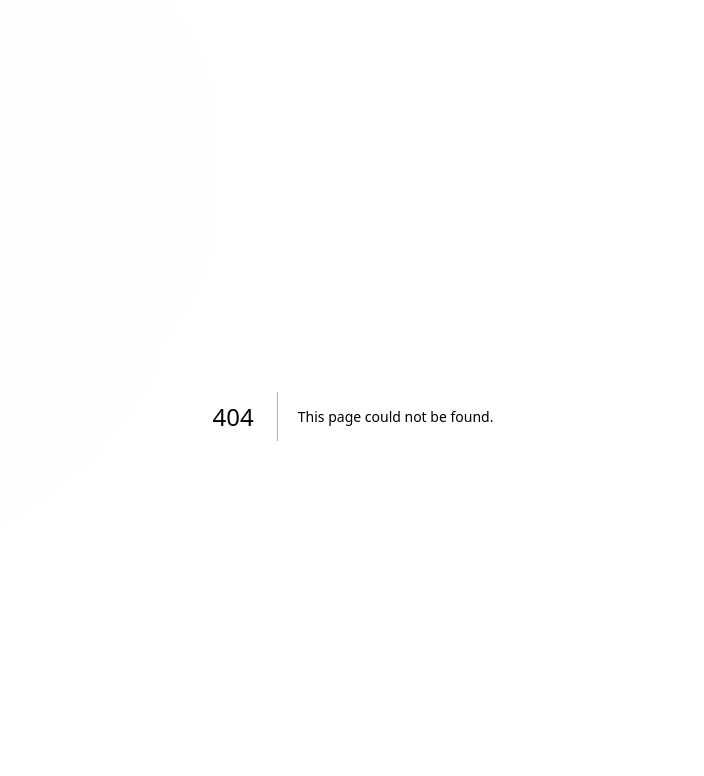
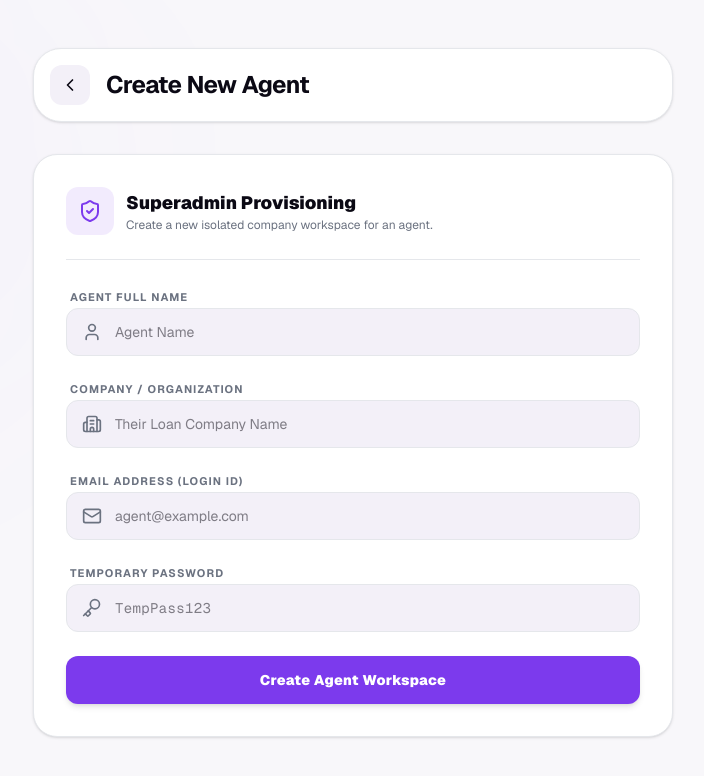
Before and after one commit to dilshandevxx/finance-app-loan-collection, a Next.js app: page /settings/add-agent in a window 1280 px wide. Before the commit this address had no page. Shown: the top 776 px of the page, without its empty margins (319-1023 px from the left). Built offline with nearby package versions, Linux system fonts and the light colour scheme.

Commit message:
changed file name

```diff
--- a/src/app/auth-actions.ts
+++ b/src/app/auth-actions.ts
@@ -40,6 +40,38 @@ export async function loginWithPassword(email: string, password: string) {
   return { success: true };
 }
 
+export async function adminCreateAgent(fullName: string, companyName: string, email: string, tempPassword: string) {
+  try {
+    const supabase = await createClient();
+
+    // 1. Verify caller is authenticated
+    const { data: { user } } = await supabase.auth.getUser();
+    if (!user) return { success: false, error: "Not logged in as admin" };
+
+    // 2. Instantiate Admin Client
+    const adminSupabase = getSupabaseClient();
+
+    // 3. Create the user
+    const { data, error } = await adminSupabase.auth.admin.createUser({
+      email,
+      password: tempPassword,
+      email_confirm: true, // Auto-confirm
+      user_metadata: {
+        full_name: fullName,
+        company_name: companyName
+      }
+    });
+
+    if (error) {
+      return { success: false, error: error.message };
+    }
+
+    return { success: true };
+  } catch (err: any) {
+    return { success: false, error: err.message };
+  }
+}
+
 export async function logout() {
   const supabase = await createClient();
   await supabase.auth.signOut();
@@ -63,7 +95,12 @@ export async function getAgentPin(): Promise<string | null> {
 
   const { data } = await supabase
     .from("user_profiles")
-    .select("hashed_pin")
+    .select(`
+      hashed_pin,
+      tenants!inner (
+        name
+      )
+    `)
     .eq("id", user.id)
     .maybeSingle();
 
@@ -202,7 +239,14 @@ export async function getUserProfile() {
 
   const { data: profile } = await supabase
     .from("user_profiles")
-    .select("full_name, email, hashed_pin")
+    .select(`
+      full_name,
+      email,
+      hashed_pin,
+      tenants (
+        name
+      )
+    `)
     .eq("id", user.id)
     .maybeSingle();
 
@@ -219,16 +263,20 @@ export async function getUserProfile() {
     displayName = displayName.charAt(0).toUpperCase() + displayName.slice(1);
   }
 
-  // Always prefer the confirmed email from Supabase Auth — it's guaranteed to be set
+  // Always prefer the confirmed email from Supabase Auth
   const displayEmail = user.email || profile?.email || "No email";
   const avatarUrl = user.user_metadata?.avatar_url || "";
+
+  // Type assertion since PostgREST can return an array or object for joins
+  const tenantData = profile?.tenants as unknown as { name?: string };
 
   return {
     id: user.id,
     name: displayName,
     email: displayEmail,
     pin: profile?.hashed_pin || "Not set",
-    avatarUrl
+    avatarUrl,
+    companyName: tenantData?.name || "My Loan Company"
   };
 }
 
--- /dev/null
+++ b/src/app/settings/add-agent/page.tsx
@@ -0,0 +1,168 @@
+"use client";
+import { useState } from "react";
+import { useRouter } from "next/navigation";
+import Link from "next/link";
+import { ChevronLeft, User, Building2, Mail, Key, ShieldCheck } from "lucide-react";
+import { adminCreateAgent } from "@/app/auth-actions";
+
+export default function AddAgentPage() {
+  const [fullName, setFullName] = useState("");
+  const [companyName, setCompanyName] = useState("");
+  const [email, setEmail] = useState("");
+  const [tempPassword, setTempPassword] = useState("");
+  const [error, setError] = useState<string | null>(null);
+  const [loading, setLoading] = useState(false);
+  const [success, setSuccess] = useState(false);
+  const router = useRouter();
+
+  const handleCreateAgent = async (e: React.FormEvent) => {
+    e.preventDefault();
+    setLoading(true);
+    setError(null);
+    try {
+      const result = await adminCreateAgent(fullName, companyName, email, tempPassword);
+      if (result.success) {
+        setSuccess(true);
+        setTimeout(() => {
+          router.push("/settings");
+        }, 3000);
+      } else {
+        setError(result.error || "Failed to create agent");
+      }
+    } catch {
+      setError("An unexpected error occurred");
+    } finally {
+      setLoading(false);
+    }
+  };
+
+  if (success) {
+    return (
+      <div className="w-full flex flex-col gap-6 pb-32 md:pb-12 max-w-2xl mx-auto px-4 pt-8">
+        <div className="bg-card border border-border rounded-3xl p-8 text-center flex flex-col items-center shadow-xl">
+          <div className="w-20 h-20 rounded-full bg-emerald-500/20 text-emerald-500 flex items-center justify-center mb-6">
+            <ShieldCheck className="w-10 h-10" />
+          </div>
+          <h2 className="text-2xl font-black text-foreground tracking-tight">Agent Created!</h2>
+          <p className="text-muted-foreground mt-2 font-medium">
+            The new agent account and company workspace have been provisioned successfully.
+          </p>
+          <p className="text-sm text-foreground mt-4 font-bold p-4 bg-secondary rounded-xl border border-border">
+            Please share the temporary password with the agent. They will set their own PIN upon first login.
+          </p>
+        </div>
+      </div>
+    );
+  }
+
+  return (
+    <div className="w-full flex flex-col gap-6 pb-32 md:pb-12 max-w-2xl mx-auto px-4 pt-8">
+      {/* Header */}
+      <header className="flex items-center gap-4 bg-card p-4 rounded-[1.75rem] border border-border shadow-sm mb-2">
+        <Link href="/settings">
+          <button className="w-10 h-10 rounded-xl bg-secondary hover:bg-border/50 flex items-center justify-center transition-colors">
+            <ChevronLeft className="w-5 h-5" />
+          </button>
+        </Link>
+        <h1 className="text-xl sm:text-2xl font-bold tracking-tight text-foreground">Create New Agent</h1>
+      </header>
+
+      {/* Form Card */}
+      <div className="bg-card border border-border rounded-3xl p-6 sm:p-8 shadow-sm">
+        <div className="flex items-center gap-3 mb-6 pb-6 border-b border-border">
+          <div className="bg-primary/10 p-3 rounded-xl">
+            <ShieldCheck className="w-6 h-6 text-primary" />
+          </div>
+          <div>
+            <h2 className="text-lg font-black">Superadmin Provisioning</h2>
+            <p className="text-xs text-muted-foreground">Create a new isolated company workspace for an agent.</p>
+          </div>
+        </div>
+
+        {error && (
+          <div className="w-full bg-destructive/10 text-destructive text-sm font-semibold p-4 rounded-xl mb-6 border border-destructive/20 text-center">
+            {error}
+          </div>
+        )}
+
+        <form onSubmit={handleCreateAgent} className="space-y-5">
+          <div className="space-y-1.5">
+            <label className="text-[11px] font-bold text-muted-foreground uppercase tracking-widest ml-1">Agent Full Name</label>
+            <div className="relative group">
+              <User className="absolute left-4 top-1/2 -translate-y-1/2 w-5 h-5 text-muted-foreground group-focus-within:text-primary transition-colors" />
+              <input
+                type="text"
+                required
+                value={fullName}
+                onChange={(e) => setFullName(e.target.value)}
+                className="w-full h-12 pl-12 pr-4 rounded-xl bg-secondary border border-border focus:border-primary focus:bg-background outline-none transition-all text-sm text-foreground"
+                placeholder="Agent Name"
+              />
+            </div>
+          </div>
+
+          <div className="space-y-1.5">
+            <label className="text-[11px] font-bold text-muted-foreground uppercase tracking-widest ml-1">Company / Organization</label>
+            <div className="relative group">
+              <Building2 className="absolute left-4 top-1/2 -translate-y-1/2 w-5 h-5 text-muted-foreground group-focus-within:text-primary transition-colors" />
+              <input
+                type="text"
+                required
+                value={companyName}
+                onChange={(e) => setCompanyName(e.target.value)}
+                className="w-full h-12 pl-12 pr-4 rounded-xl bg-secondary border border-border focus:border-primary focus:bg-background outline-none transition-all text-sm text-foreground"
+                placeholder="Their Loan Company Name"
+              />
+            </div>
+          </div>
+
+          <div className="space-y-1.5">
+            <label className="text-[11px] font-bold text-muted-foreground uppercase tracking-widest ml-1">Email Address (Login ID)</label>
+            <div className="relative group">
+              <Mail className="absolute left-4 top-1/2 -translate-y-1/2 w-5 h-5 text-muted-foreground group-focus-within:text-primary transition-colors" />
+              <input
+                type="email"
+                required
+                value={email}
+                onChange={(e) => setEmail(e.target.value)}
+                className="w-full h-12 pl-12 pr-4 rounded-xl bg-secondary border border-border focus:border-primary focus:bg-background outline-none transition-all text-sm text-foreground"
+                placeholder="agent@example.com"
+              />
+            </div>
+          </div>
+
+          <div className="space-y-1.5">
+            <label className="text-[11px] font-bold text-muted-foreground uppercase tracking-widest ml-1">Temporary Password</label>
+            <div className="relative group">
+              <Key className="absolute left-4 top-1/2 -translate-y-1/2 w-5 h-5 text-muted-foreground group-focus-within:text-primary transition-colors" />
+              <input
+                type="text"
+                required
+                minLength={6}
+                value={tempPassword}
+                onChange={(e) => setTempPassword(e.target.value)}
+                className="w-full h-12 pl-12 pr-4 rounded-xl bg-secondary border border-border focus:border-primary focus:bg-background outline-none transition-all text-sm text-foreground tracking-wide font-mono"
+                placeholder="TempPass123"
+              />
+            </div>
+          </div>
+
+          <button
+            type="submit"
+            disabled={loading}
+            className="w-full h-12 mt-6 rounded-xl bg-primary text-primary-foreground font-black text-sm tracking-wide shadow-md hover:shadow-lg active:scale-[0.98] transition-all disabled:opacity-50 flex items-center justify-center gap-2 border-none cursor-pointer"
+          >
+            {loading ? (
+              <>
+                <div className="w-4 h-4 border-2 border-primary-foreground/30 border-t-primary-foreground rounded-full animate-spin" />
+                <span>Provisioning...</span>
+              </>
+            ) : (
+              <span>Create Agent Workspace</span>
+            )}
+          </button>
+        </form>
+      </div>
+    </div>
+  );
+}
--- a/src/app/settings/page.tsx
+++ b/src/app/settings/page.tsx
@@ -360,6 +360,12 @@ export default function SettingsPage() {
               <span className="text-muted-foreground text-[10px] sm:text-xs font-semibold tracking-widest uppercase opacity-70">
                 PIN: {userProfile?.pin ? "••••" : "Not Set"}
               </span>
+              {(userProfile as any)?.companyName && (
+                <span className="text-muted-foreground text-[10px] sm:text-xs font-bold tracking-widest uppercase opacity-90 mt-1 flex items-center gap-1.5">
+                  <div className="w-1.5 h-1.5 bg-emerald-500 rounded-full" />
+                  {(userProfile as any).companyName}
+                </span>
+              )}
             </div>
           </div>
         </CardContent>
@@ -418,18 +424,7 @@ export default function SettingsPage() {
                     )}
                   </div>
 
-                  {/* Company Name Input */}
-                  <div className="flex flex-col sm:flex-row sm:items-center gap-4">
-                    <label htmlFor="company-name" className="text-sm font-bold text-muted-foreground uppercase tracking-wide sm:w-1/3">Company Name</label>
-                    <input
-                      type="text"
-                      id="company-name"
-                      value={companyName}
-                      onChange={(e) => setCompanyName(e.target.value)}
-                      placeholder="Enter Loan Company Name..."
-                      className="sm:w-2/3 bg-secondary border border-border focus:border-ring/40 rounded-xl px-4 py-2.5 text-sm text-foreground placeholder:text-muted-foreground focus:outline-none transition-all"
-                    />
-                  </div>
+                  {/* Removed Company Name Input */}
 
                   <button
                     type="submit"
@@ -498,6 +493,18 @@ export default function SettingsPage() {
                       <Bell className="w-5 h-5" />
                     </div>
                     <span className="text-foreground font-semibold text-sm">Notifications</span>
+                  </div>
+                  <ChevronRight className="w-5 h-5 text-muted-foreground group-hover:text-foreground transition-colors" />
+                </Link>
+                <Link
+                  href="/settings/add-agent"
+                  className="flex items-center justify-between p-4 sm:p-5 hover:bg-secondary/50 transition-colors group"
+                >
+                  <div className="flex items-center gap-4">
+                    <div className="bg-primary/10 border border-primary/20 p-2.5 rounded-xl text-primary group-hover:bg-primary group-hover:text-primary-foreground transition-colors">
+                      <Shield className="w-5 h-5" />
+                    </div>
+                    <span className="text-foreground font-semibold text-sm">Provision New Agent</span>
                   </div>
                   <ChevronRight className="w-5 h-5 text-muted-foreground group-hover:text-foreground transition-colors" />
                 </Link>
```
Also changed, not shown: 1 other file (tests, documents, lock files or other folders).
